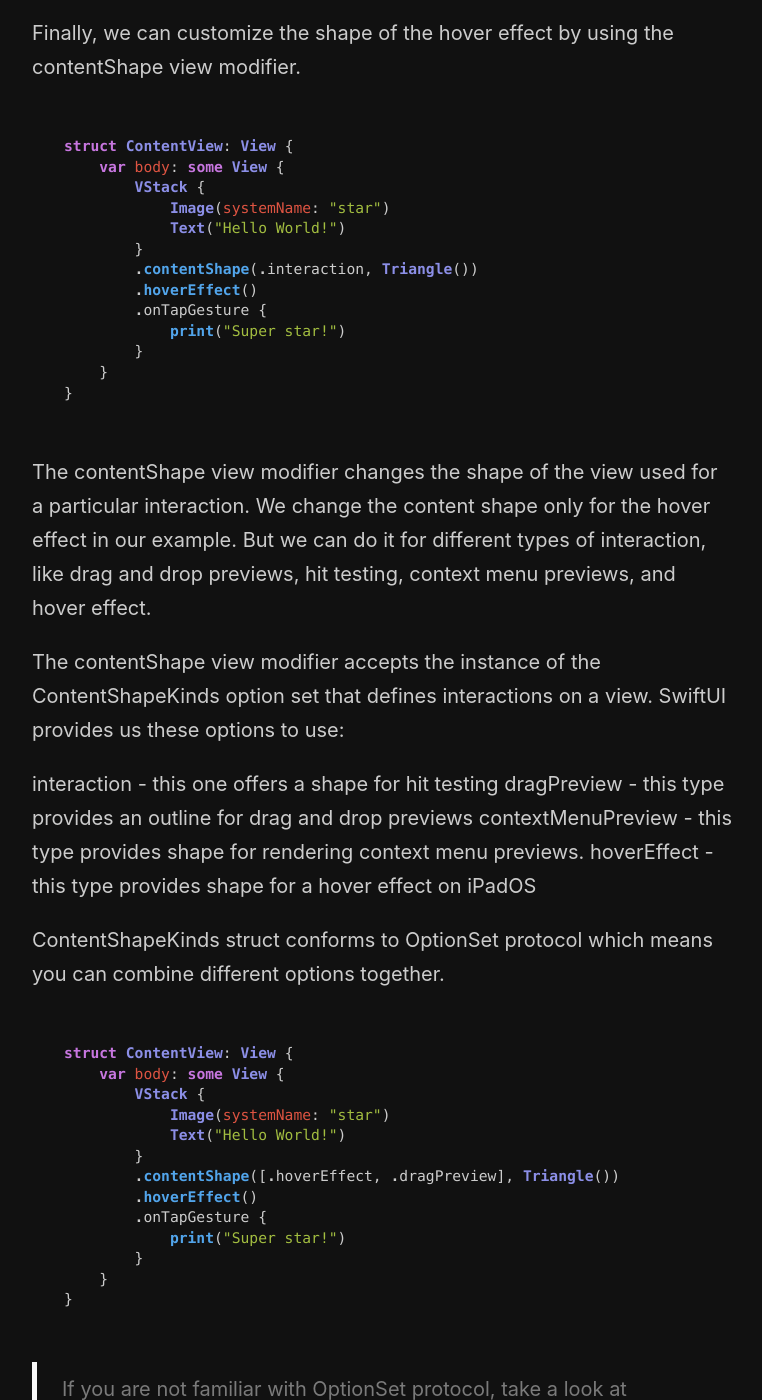
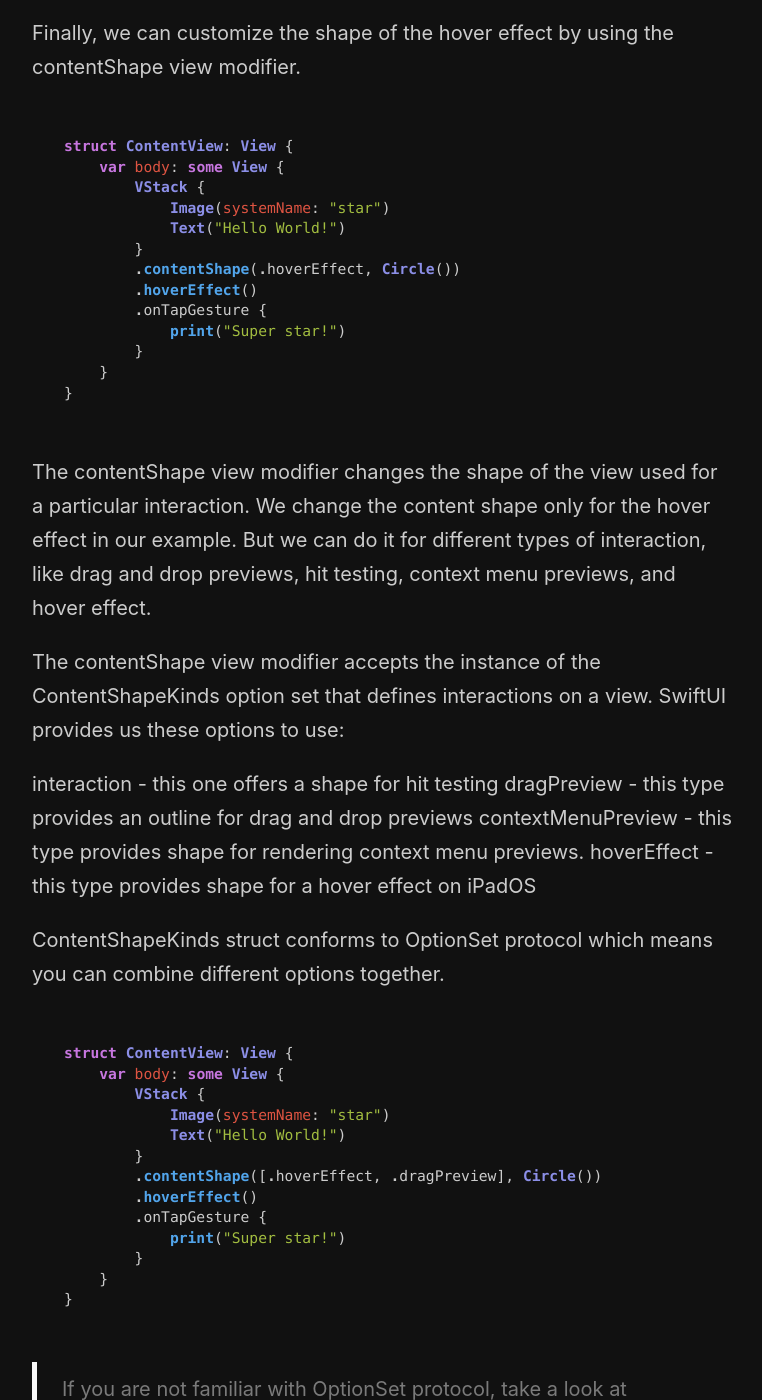
Before and after one commit to mecid/mecid.github.io, a Jekyll site: the page built from _posts/2021-12-03-customizing-view-content-shape-in-swiftui.md, in a window 1280 px wide and 1400 px high, scrolled down 1308 px. Shown: the whole window, without its empty margins (258-1020 px from the left). Built offline with Jekyll 4.4.1, drawn with Linux system fonts in a browser that asks for light colours.

Commit message:
code examples added to the content shape post

```diff
--- a/_posts/2021-12-03-customizing-view-content-shape-in-swiftui.md
+++ b/_posts/2021-12-03-customizing-view-content-shape-in-swiftui.md
@@ -46,7 +46,7 @@ struct ContentView: View {
             Image(systemName: "star")
             Text("Hello World!")
         }
-        .contentShape(.interaction, Triangle())
+        .contentShape(.hoverEffect, Circle())
         .hoverEffect()
         .onTapGesture {
             print("Super star!")
@@ -73,7 +73,7 @@ struct ContentView: View {
             Image(systemName: "star")
             Text("Hello World!")
         }
-        .contentShape([.hoverEffect, .dragPreview], Triangle())
+        .contentShape([.hoverEffect, .dragPreview], Circle())
         .hoverEffect()
         .onTapGesture {
             print("Super star!")
```
Also changed, not shown: 1 other file.
